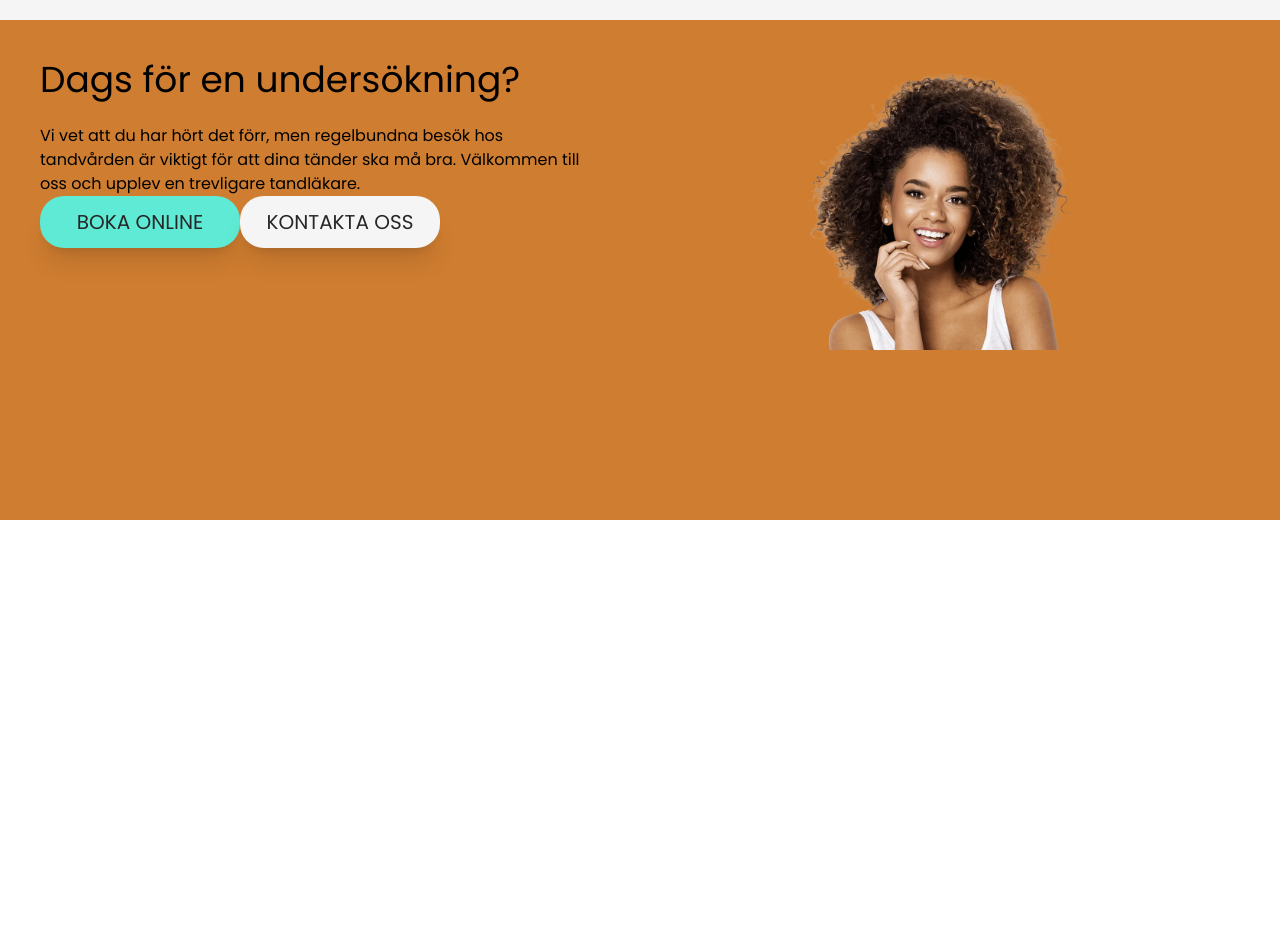
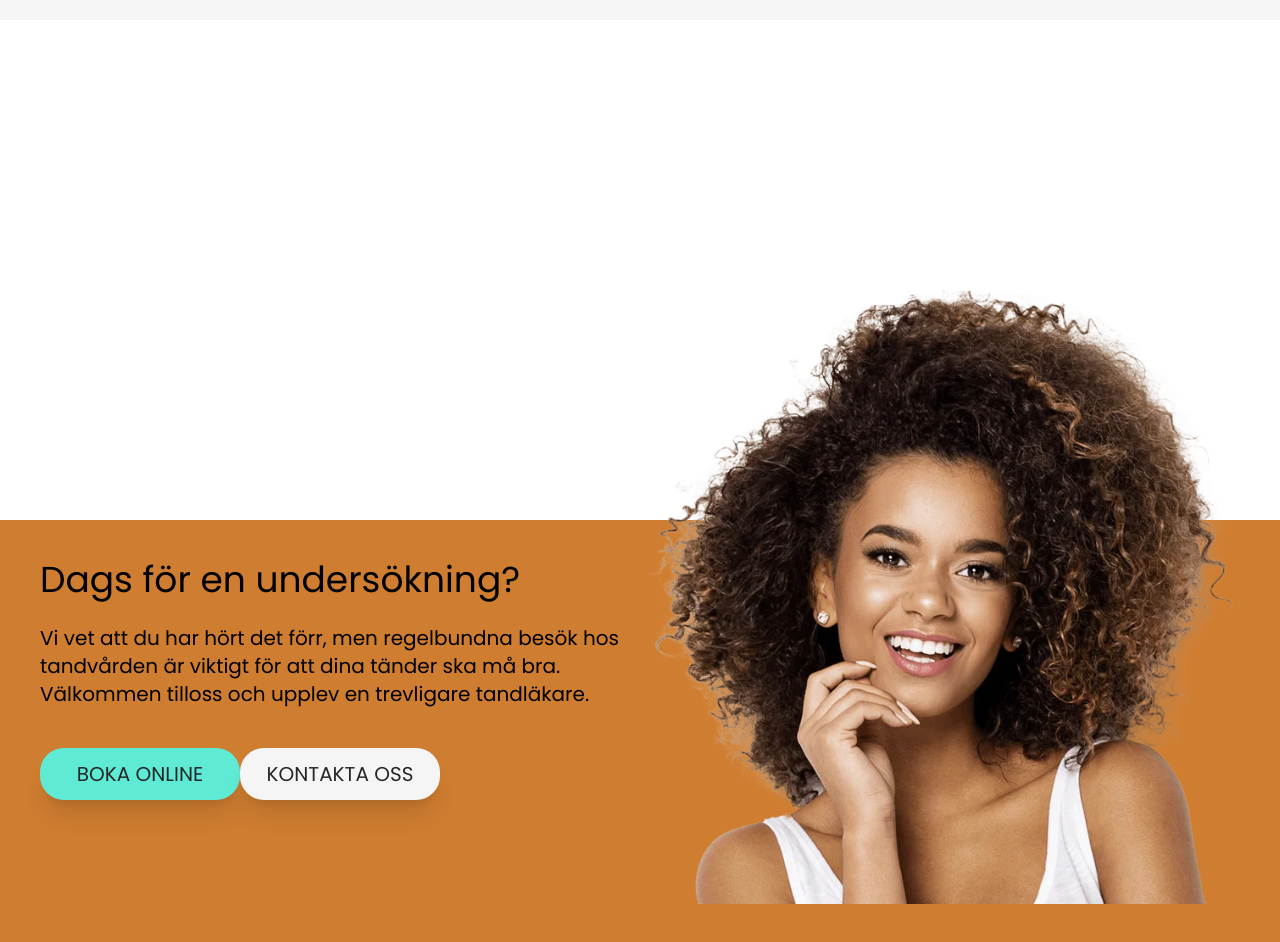
Before and after one commit to Legendarius-K/dental-app, a Next.js app: page / in a window 1280 px wide. Shown: the part 780-1722 px from the top of the page. Before the commit the page ends 1300 px from the top, so only its background shows below. Built offline with nearby package versions, Linux system fonts and the light colour scheme.

Commit message:
progression

```diff
--- a/src/app/page.tsx
+++ b/src/app/page.tsx
@@ -5,6 +5,9 @@ export default function Home() {
     return (
         <main className="h-full">
             <Hero/>
+            <main className="h-[500px] bg-white">
+
+            </main>
             <TimeToVisit />
         </main>
   );
--- a/src/components/Hero/index.tsx
+++ b/src/components/Hero/index.tsx
@@ -8,7 +8,7 @@ const Hero = () => {
             className="relative w-full h-[800px] bg-cover bg-center text-neutral-100 font-sans"
             style={{ backgroundImage: "url('/images/niceteeth.jpg')" }}
         >
-            <div className="absolute inset-0 bg-black opacity-50 z-10"></div>
+            <div className="absolute inset-0 bg-black opacity-30 z-10"></div>
             <div className=" ml-[130px]">
                 <h1 className="relative z-20 text-7xl font-semibold max-w-[500px] pt-[190px]">Tranås <span className="relative before:content-[''] before:absolute before:w-full before:h-[2px] before:bg-teal-300 before:bottom-5 before:left-0 before:translate-y-1">bästa</span> tandvård</h1>
                 <h2 className="relative z-20 text-xl max-w-[500px] pt-6 font-light">Ny fräsch klinik mitt i Tranås. Boka idag så bjuder vi på de 100 första besöken!</h2>
--- a/src/components/TimeToVisit/index.tsx
+++ b/src/components/TimeToVisit/index.tsx
@@ -1,28 +1,34 @@
-//#CD8932 sof orange
-
+import ContactButton from "../ContactButton";
+import curly from "../../../public/images/curly.png";
 import BookButton from "../BookButton";
-import ContactButton from "../ContactButton";
-import curly from "../../../public/images/curly.png"
 
 const TimeToVisit = () => {
     return (
         <div className="bg-[#CF7D30] w-full h-[500px] relative">
-          <div className="flex flex-col sm:flex-row p-10">
+            <div className="flex flex-col sm:flex-row p-10">
                 <div className="basis-1/2">
                     <p className="text-4xl pb-6">Dags för en undersökning?</p>
-                    <h4>Vi vet att du har hört det förr, men regelbundna besök hos</h4>
-                    <h4>tandvården är viktigt för att dina tänder ska må bra. Välkommen till</h4>
-                    <h4>oss och upplev en trevligare tandläkare.</h4>
+                    <p className="text-xl ">Vi vet att du har hört det förr, men regelbundna besök hos</p>
+                    <p className="text-xl ">tandvården är viktigt för att dina tänder ska må bra. </p>
+                    <p className="text-xl pb-10"> Välkommen tilloss och upplev en trevligare tandläkare.</p>
                     <BookButton text="BOKA ONLINE" buttonStyle="text-xl p-3 w-[200px]" />
                     <ContactButton text="KONTAKTA OSS" buttonStyle="text-xl p-3 w-[200px]" />
-                </div >
-                <div className="z-10 min-w-[300px] basis-1/2 relative">
-                    <img src={curly.src} alt="smiling lady" className="absolute"/>
                 </div>
-
-          </div>
+                <div className="z-60 min-w-[300px] basis-1/2 relative">
+                    <img
+                        src={curly.src}
+                        alt="smiling lady"
+                        className="absolute top-[-300px] z-20 hidden md:inline-flex" // Scale the image by 30%
+                    />
+                    <img
+                        src={curly.src}
+                        alt="smiling lady"
+                        className="absolute bg-[#CF7D30] z-20 md:hidden md:visible" // Scale the image by 30%
+                    />
+                </div>
+            </div>
         </div>
     )
 };
 
-export default TimeToVisit
+export default TimeToVisit;
```
Also changed, not shown: public/images/curly.png.
